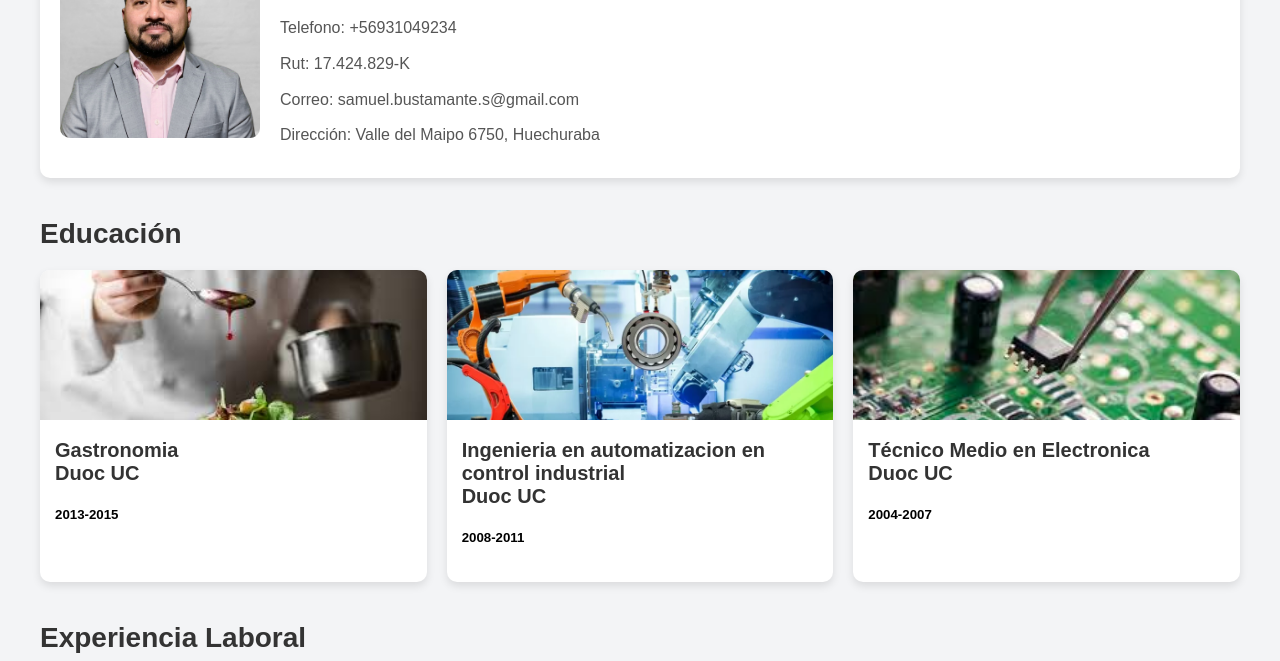
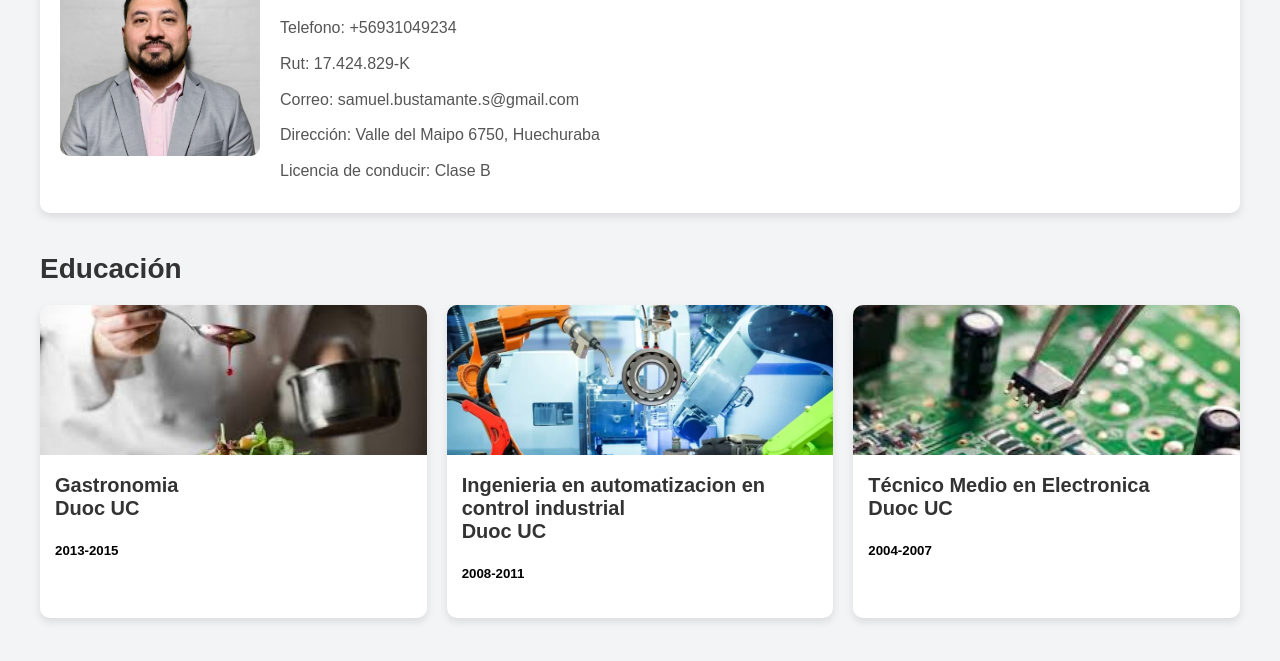
Before and after one commit to sambustase/portafolioSBS, a plain HTML site: page index.html in a window 1280 px wide. Shown: the part 121-782 px from the top of the page. Drawn offline with Linux system fonts and the light colour scheme.

Commit message:
actualizacion

```diff
--- a/index.html
+++ b/index.html
@@ -19,6 +19,7 @@
                 <p>Rut: 17.424.829-K</p>
                 <p>Correo: samuel.bustamante.s@gmail.com</p>
                 <p>Dirección: Valle del Maipo 6750, Huechuraba </p>
+                <p>Licencia de conducir: Clase B</p>
             </div>
         </section>
 
```
